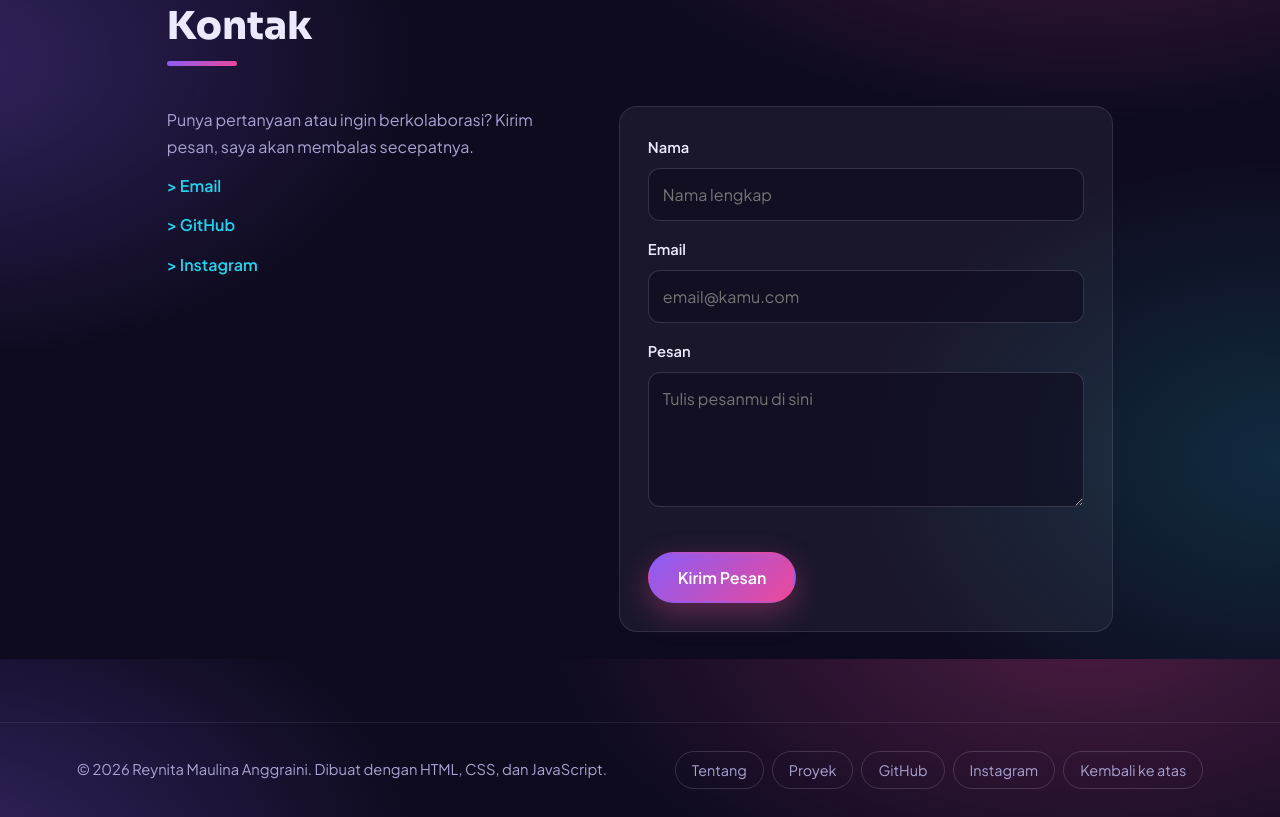
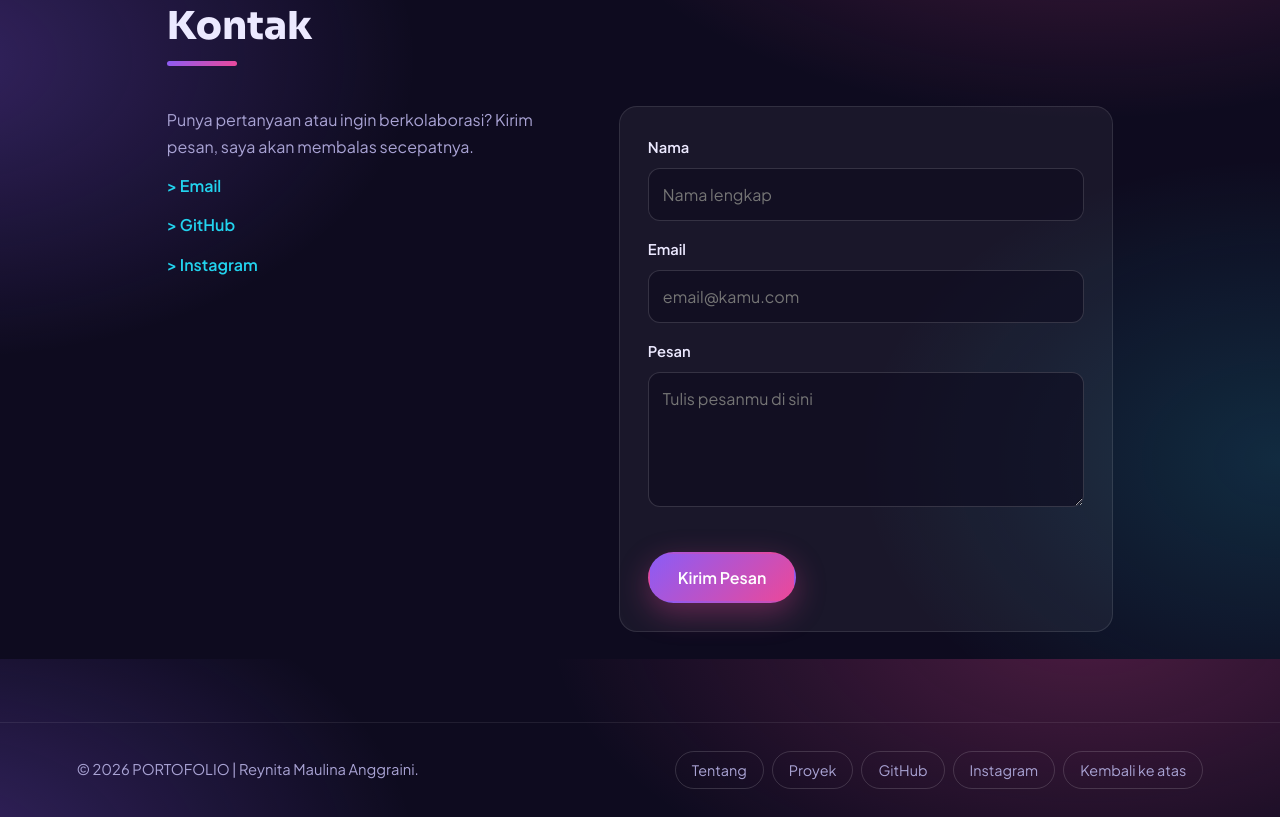
Before and after one commit to reynitamaulina06-lgtm/Portofolio_REY, a plain HTML site: page index.html in a window 1280 px wide. Shown: the part 3341-4158 px from the top of the page. Drawn offline with Linux system fonts and the light colour scheme.

Commit message:
index.html

```diff
--- a/index.html
+++ b/index.html
@@ -160,7 +160,7 @@
 
   <!-- FOOTER -->
   <footer class="footer">
-    <p>&copy; <span id="year"></span> Reynita Maulina Anggraini. Dibuat dengan HTML, CSS, dan JavaScript.</p>
+    <p>&copy; <span id="year"></span> PORTOFOLIO | Reynita Maulina Anggraini.</p>
     <nav class="footer-links" aria-label="Tautan footer">
       <a href="#about">Tentang</a>
       <a href="#projects">Proyek</a>
```
